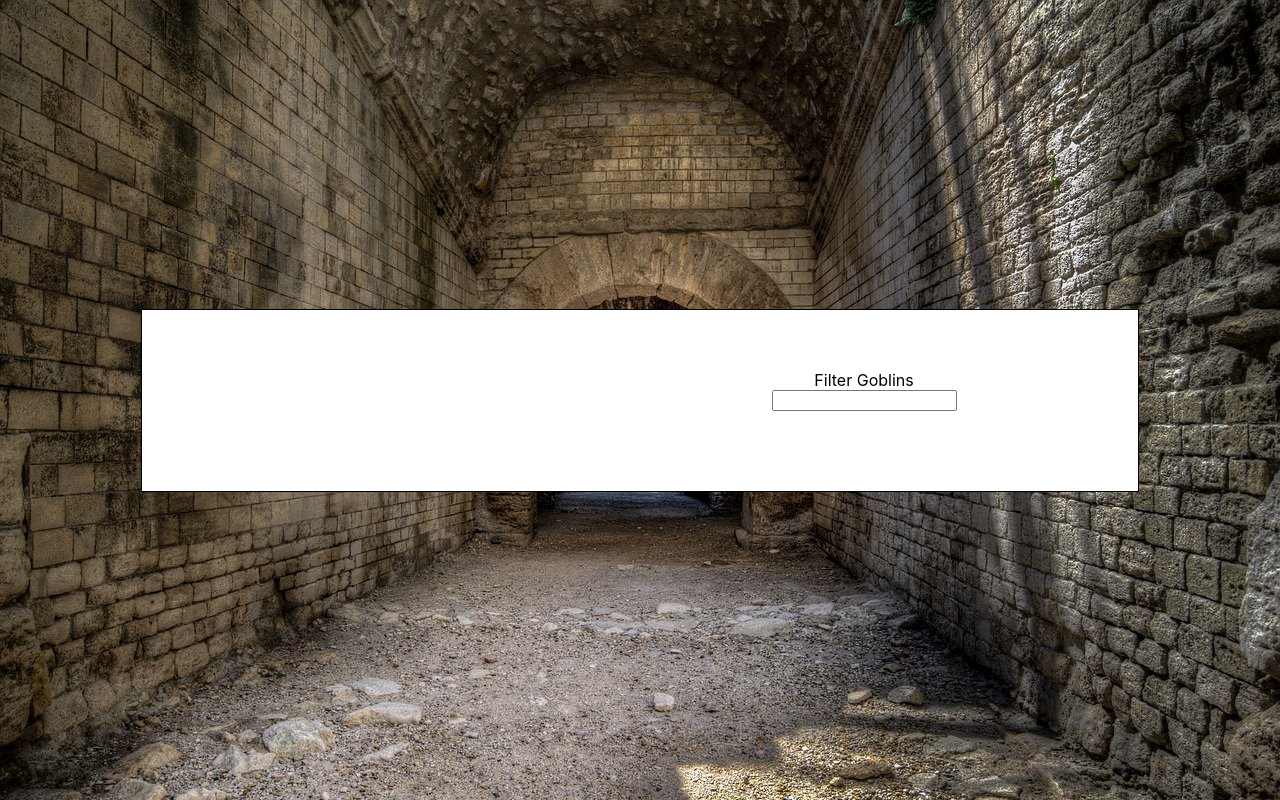
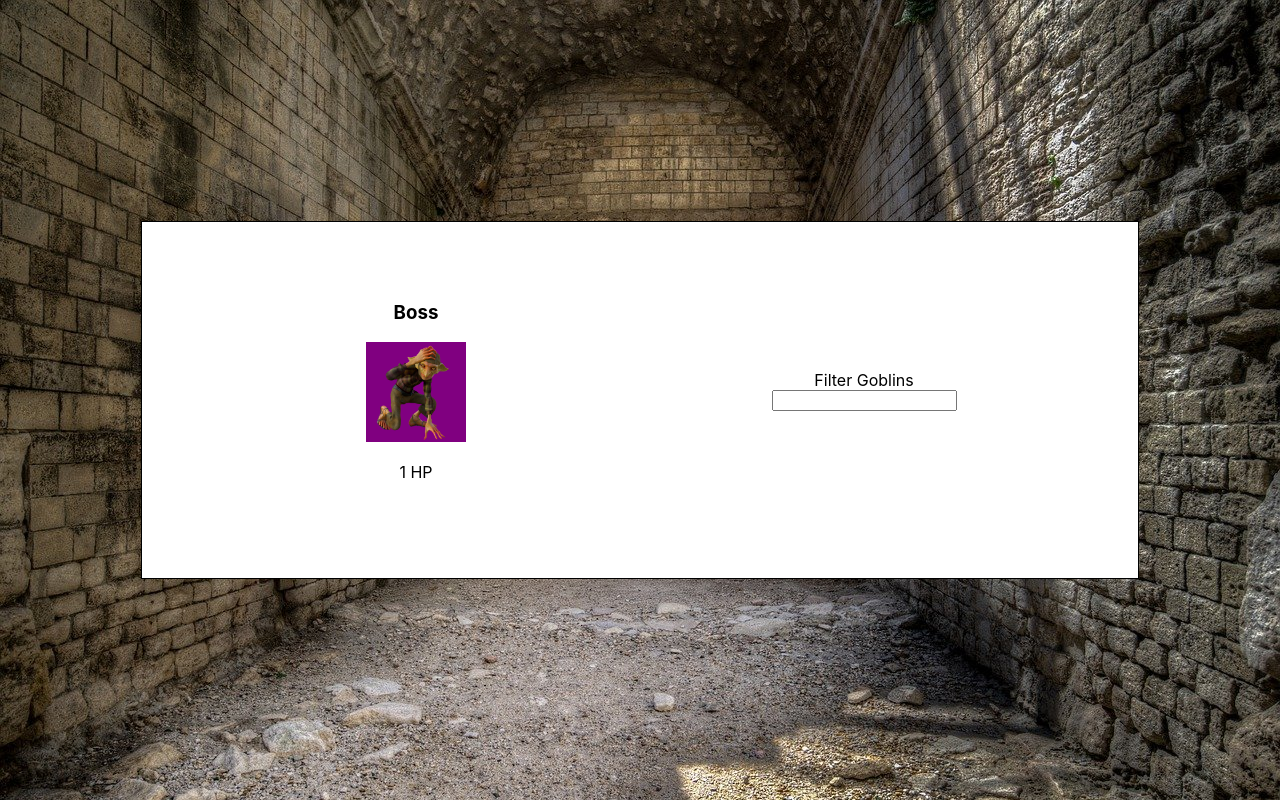
Before and after one commit to hdsteineke/hb-react-build-a-goblin, a React (Create React App) app: page / in a window 1280 px wide. Built offline with nearby package versions, Linux system fonts and the light colour scheme.

Commit message:
filled in Goblin component and goblin is displaying in live server

```diff
--- a/src/App.js
+++ b/src/App.js
@@ -15,9 +15,9 @@ function App() {
 */
   const [allGoblins, setAllGoblins] = useState([{ name: 'Blinky', hp: 5, color: 'blue' }]);
   const [filteredGoblins, setFilteredGoblins] = useState(allGoblins);
-  const [goblinFormName, setGoblinFormName] = useState('');
+  const [goblinFormName, setGoblinFormName] = useState('Boss');
   const [goblinFormHP, setGoblinFormHP] = useState(1);
-  const [goblinFormColor, setGoblinFormColor] = useState('');
+  const [goblinFormColor, setGoblinFormColor] = useState('purple');
   const [filterQuery, setFilterQuery] = useState(['']);
 
   function submitGoblin(e) {
@@ -66,7 +66,15 @@ function App() {
   return (
     <div className="App">
       <div className='current-goblin quarter'>
-
+        <Goblin goblin={{
+          name: goblinFormName,
+          hp: goblinFormHP,
+          color: goblinFormColor
+          /*
+            use the goblin form state to make a goblin object and to display it.
+            This will let the user see the current form state
+          */
+        }} handleDeleteGoblin={handleDeleteGoblin}/>
       </div>
       <div className='goblin-filter quarter'>
         Filter Goblins
```
